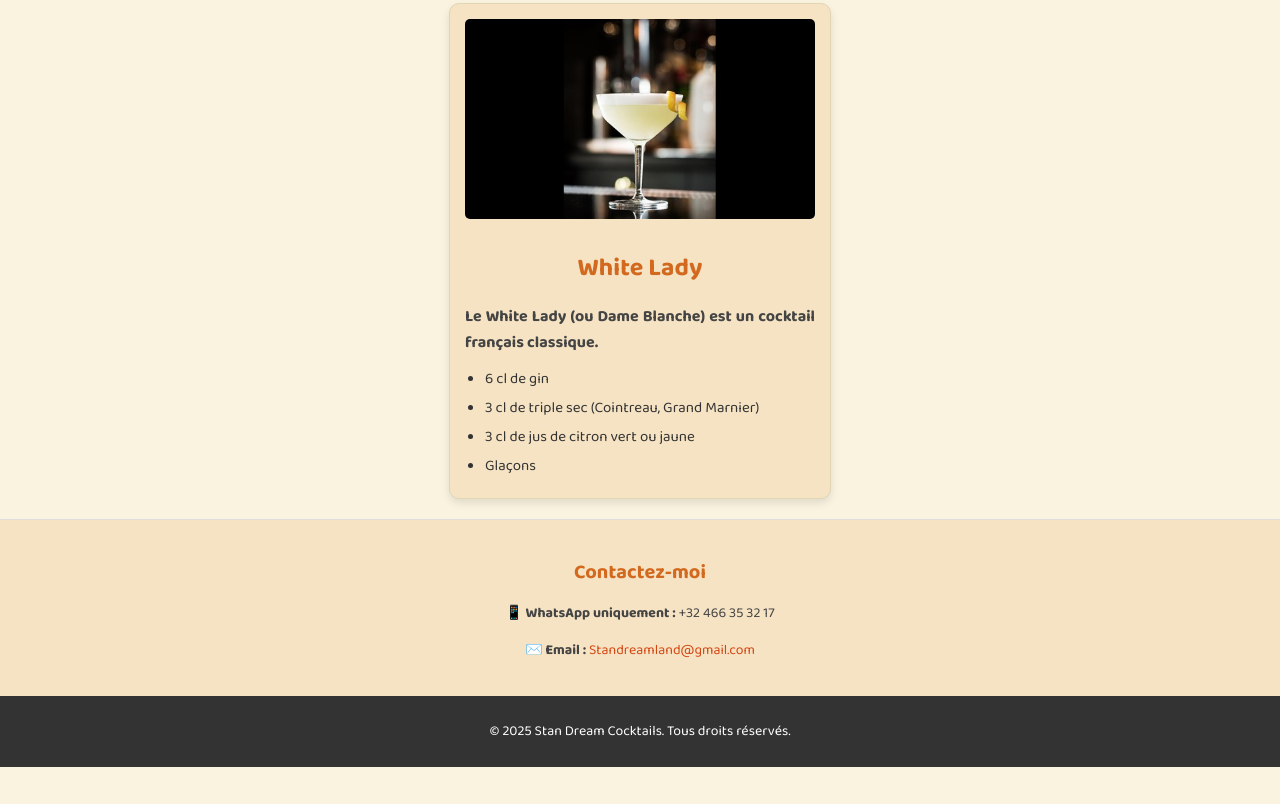
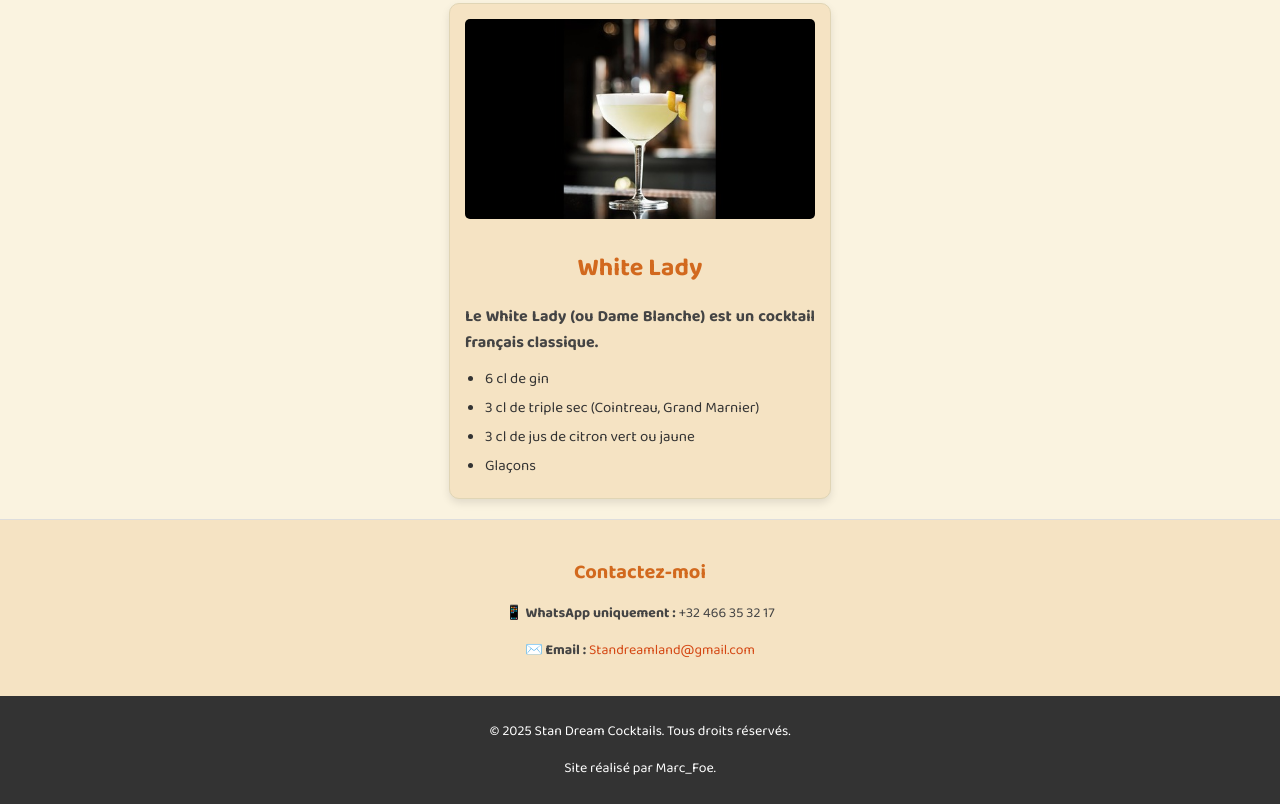
Before and after one commit to marcfohoue90/MyCocktailSite, a plain HTML site: page index.html in a window 1280 px wide. Shown: the part 8290-9094 px from the top of the page. Before the commit the page ends 9057 px from the top, so only its background shows below. Drawn offline with Linux system fonts and the light colour scheme.

Commit message:
Ajout-avec-succes3

```diff
--- a/index.html
+++ b/index.html
@@ -52,6 +52,7 @@
 
     <footer>
         <p>&copy; 2025 Stan Dream Cocktails. Tous droits réservés.</p>
+        <p>Site réalisé par Marc_Foe.</p>
     </footer>
 
     <script src="script.js"></script>
```
